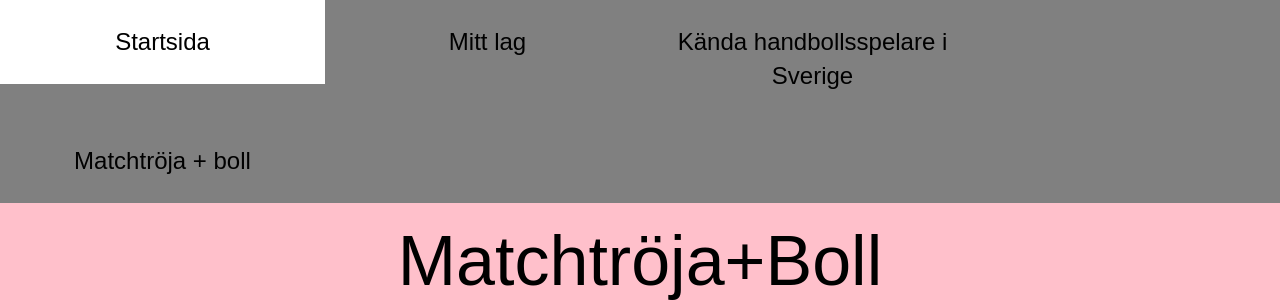
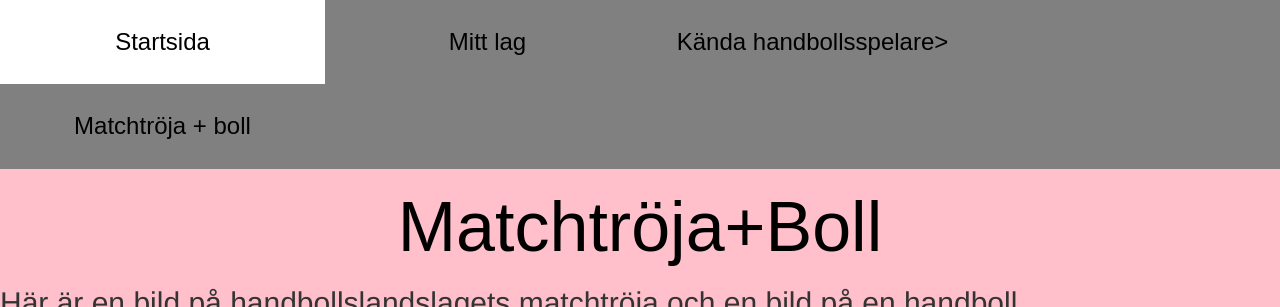
Before and after one commit to ellund04/ellund04.github.io, a plain HTML site: page menyval3.html in a window 1280 px wide. Shown: the top 307 px of the page. Drawn offline with Linux system fonts and the light colour scheme.

Commit message:
Update menyval3.html

```diff
--- a/menyval3.html
+++ b/menyval3.html
@@ -33,7 +33,7 @@
         <ul>
             <li> <a href="index.html">Startsida </a></li>
             <li> <a href="menyval1.html">Mitt lag</a></li>
-            <li> <a href="menyval2.html">Kända handbollsspelare i Sverige</a></li>
+            <li> <a href="menyval2.html">Kända handbollsspelare></a></li>
             <li> <a href="menyval3.html"> Matchtröja + boll </a></li>
         </ul>
 
```
